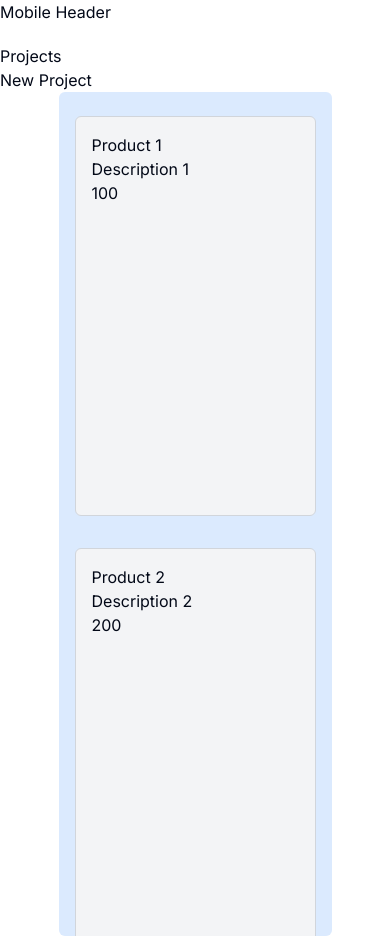
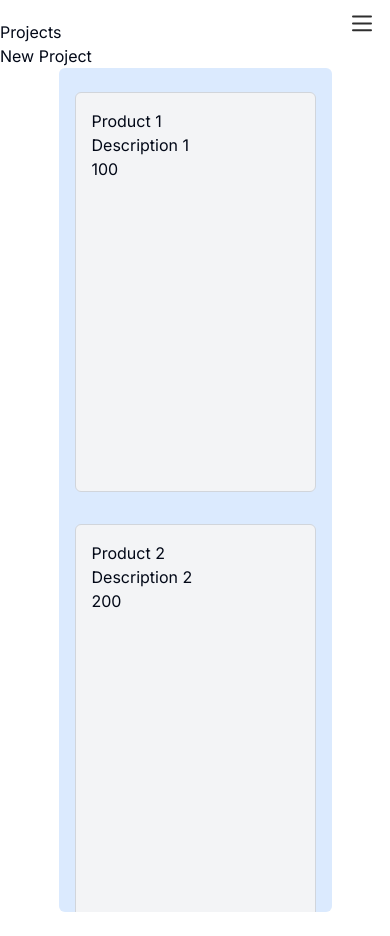
Before and after one commit to araza95/modern-portfolio, a Next.js app: page /projects in a window 390 px wide. After the commit the page ends 912 px from the top, so only its background shows below. Built offline with nearby package versions, Linux system fonts and the light colour scheme.

Commit message:
`Feat: ` - Framer motion mobile header added. - Hydration issues fixed - hasMounted hooked added.

```diff
--- a/src/app/layout.tsx
+++ b/src/app/layout.tsx
@@ -6,7 +6,7 @@ import { Inter } from 'next/font/google';
 import './globals.css';
 
 // Component Imports
-import MobileHeader from '@/components/header-mobile';
+import HeaderMobile from '@/components/header-mobile';
 import { ThemeProvider } from '@/components/theme-provider';
 
 const inter = Inter({ subsets: ['latin'] });
@@ -22,15 +22,21 @@ export default function RootLayout({
   children: React.ReactNode;
 }>) {
   return (
-    <html lang='en'>
-      <body className={inter.className}>
+    <html
+      lang='en'
+      suppressHydrationWarning={true}
+    >
+      <body
+        className={inter.className}
+        suppressHydrationWarning={true}
+      >
         <ThemeProvider
           attribute='class'
           defaultTheme='system'
           enableSystem
           disableTransitionOnChange
         >
-          <MobileHeader />
+          <HeaderMobile />
           {children}
         </ThemeProvider>
       </body>
--- a/src/components/header-mobile.tsx
+++ b/src/components/header-mobile.tsx
@@ -1,10 +1,143 @@
+'use client';
+
 // React Imports
-import { FC, Fragment } from 'react';
+import { FC, Fragment, MouseEventHandler, ReactNode, useRef } from 'react';
 
-interface IMobileHeaderProps {}
+// Next JS Imports
+import { usePathname } from 'next/navigation';
+import Link from 'next/link';
 
-const MobileHeader: FC<IMobileHeaderProps> = ({}) => {
-  return <Fragment>Mobile Header</Fragment>;
+// Constants Imports
+import { SIDE_NAV_ITEMS } from '@/constants';
+
+// External package imports
+import { motion, useCycle } from 'framer-motion';
+
+// Framer Motion Variants
+import { sidebarMotionVariants } from '@/framer-motion/sidebar-variants.motion';
+import {
+  sidebarMenuFramerVariant,
+  sidebarMenuItemFramerVariants,
+} from '@/framer-motion/sidebar-menu-variants.motion';
+
+const HeaderMobile: FC = () => {
+  const pathname = usePathname();
+
+  const containerRef = useRef(null);
+
+  const [isOpen, toggleOpen] = useCycle(false, true);
+
+  return (
+    <Fragment>
+      <motion.nav
+        initial={false}
+        animate={isOpen ? 'open' : 'closed'}
+        className={`fixed inset-0 z-50 w-dvw md:hidden ${isOpen ? '' : 'pointer-events-none'}`}
+        ref={containerRef}
+      >
+        <motion.div
+          className='absolute inset-0 right-0 w-dvw bg-white'
+          variants={sidebarMotionVariants}
+        />
+
+        <motion.ul
+          variants={sidebarMenuFramerVariant}
+          className='absolute grid w-full gap-3 px-10 py-16 max-h-screen overflow-y-auto'
+        >
+          {SIDE_NAV_ITEMS.map((item, idx) => {
+            const isLastItem = idx === SIDE_NAV_ITEMS.length - 1; // Check if it's the last item
+
+            return (
+              <div key={idx}>
+                <MenuItem>
+                  <Link
+                    href={item.path}
+                    onClick={() => toggleOpen()}
+                    className={`flex w-full text-2xl ${
+                      item.path === pathname ? 'font-bold' : ''
+                    }`}
+                  >
+                    {item.title}
+                  </Link>
+                </MenuItem>
+
+                {!isLastItem && (
+                  <MenuItem className='my-3 h-px w-full bg-gray-300' />
+                )}
+              </div>
+            );
+          })}
+        </motion.ul>
+        {/* @ts-ignore */}
+        <MenuToggle toggle={toggleOpen} />
+      </motion.nav>
+    </Fragment>
+  );
 };
 
-export default MobileHeader;
+const Path = (props: any) => (
+  <motion.path
+    fill='transparent'
+    strokeWidth='2'
+    stroke='hsl(0, 0%, 18%)'
+    strokeLinecap='round'
+    {...props}
+  />
+);
+
+const MenuToggle = ({
+  toggle,
+}: {
+  toggle: MouseEventHandler<HTMLButtonElement>;
+}) => (
+  <button
+    onClick={toggle}
+    className='pointer-events-auto absolute right-4 top-[14px] z-30'
+  >
+    <svg
+      width='23'
+      height='23'
+      viewBox='0 0 23 23'
+    >
+      <Path
+        variants={{
+          closed: { d: 'M 2 2.5 L 20 2.5' },
+          open: { d: 'M 3 16.5 L 17 2.5' },
+        }}
+      />
+      <Path
+        d='M 2 9.423 L 20 9.423'
+        variants={{
+          closed: { opacity: 1 },
+          open: { opacity: 0 },
+        }}
+        transition={{ duration: 0.1 }}
+      />
+      <Path
+        variants={{
+          closed: { d: 'M 2 16.346 L 20 16.346' },
+          open: { d: 'M 3 2.5 L 17 16.346' },
+        }}
+      />
+    </svg>
+  </button>
+);
+
+const MenuItem = ({
+  className,
+  children,
+}: {
+  className?: string;
+  children?: ReactNode;
+}) => {
+  return (
+    <motion.li
+      variants={sidebarMenuItemFramerVariants}
+      className={className}
+    >
+      {children}
+    </motion.li>
+  );
+};
+
+export default HeaderMobile;
--- a/src/components/theme-toggle.tsx
+++ b/src/components/theme-toggle.tsx
@@ -4,9 +4,14 @@ import { Moon, Sun } from 'lucide-react';
 import { useTheme } from 'next-themes';
 
 import { Button } from '@/components/ui/button';
+import useHasMounted from '@/hooks/hasMounted.hook';
 
 export function ThemeToggle() {
   const { theme, setTheme } = useTheme();
+
+  const hasMounted = useHasMounted();
+
+  if (!hasMounted) return null;
 
   return (
     <section>
--- a/src/constants.tsx
+++ b/src/constants.tsx
@@ -4,11 +4,10 @@ import { FaGraduationCap } from 'react-icons/fa';
 import { RiContactsBookFill } from 'react-icons/ri';
 import { FiHome } from 'react-icons/fi';
 
-export const SIDE_NAV_ITEMS: {
-  title: string;
-  path: string;
-  icon: JSX.Element;
-}[] = [
+// Types Imports
+import { ISideNavItems } from './types/types/index.type';
+
+export const SIDE_NAV_ITEMS: ISideNavItems[] = [
   {
     title: 'Home',
     path: '/',
--- /dev/null
+++ b/src/framer-motion/sidebar-menu-variants.motion.ts
@@ -0,0 +1,26 @@
+export const sidebarMenuFramerVariant = {
+  open: {
+    transition: { staggerChildren: 0.02, delayChildren: 0.15 },
+  },
+  closed: {
+    transition: { staggerChildren: 0.05, staggerDirection: -1 },
+  },
+};
+
+export const sidebarMenuItemFramerVariants = {
+  open: {
+    y: 0,
+    opacity: 1,
+    transition: {
+      y: { stiffness: 1000, velocity: -100 },
+    },
+  },
+  closed: {
+    y: 50,
+    opacity: 0,
+    transition: {
+      y: { stiffness: 1000 },
+      duration: 0.01,
+    },
+  },
+};
--- /dev/null
+++ b/src/framer-motion/sidebar-variants.motion.ts
@@ -0,0 +1,18 @@
+export const sidebarMotionVariants = {
+  open: (height = 1000) => ({
+    clipPath: `circle(${height * 2 + 200}px at 100% 0)`,
+    transition: {
+      type: 'spring',
+      stiffness: 20,
+      restDelta: 2,
+    },
+  }),
+  closed: {
+    clipPath: 'circle(0px at 100% 0)',
+    transition: {
+      type: 'spring',
+      stiffness: 400,
+      damping: 40,
+    },
+  },
+};
--- /dev/null
+++ b/src/hooks/hasMounted.hook.ts
@@ -0,0 +1,13 @@
+import { useEffect, useState } from 'react';
+
+const useHasMounted = () => {
+  const [hasMounted, setHasMounted] = useState(false);
+
+  useEffect(() => {
+    setHasMounted(true);
+  }, []);
+
+  return hasMounted;
+};
+
+export default useHasMounted;
--- /dev/null
+++ b/src/hooks/useDimension.hook.ts
@@ -0,0 +1,18 @@
+'use client';
+
+// React Imports
+import { useEffect, useRef } from 'react';
+
+export const useDimensions = (ref: any) => {
+  const dimensions = useRef({ width: 0, height: 0 });
+
+  useEffect(() => {
+    if (ref.current) {
+      dimensions.current.width = ref.current.offsetWidth;
+      dimensions.current.height = ref.current.offsetHeight;
+    }
+    // eslint-disable-next-line react-hooks/exhaustive-deps
+  }, [ref]);
+
+  return dimensions.current;
+};
--- /dev/null
+++ b/src/types/types/index.type.ts
@@ -0,0 +1,5 @@
+export type ISideNavItems = {
+  title: string;
+  path: string;
+  icon: JSX.Element;
+};
```
